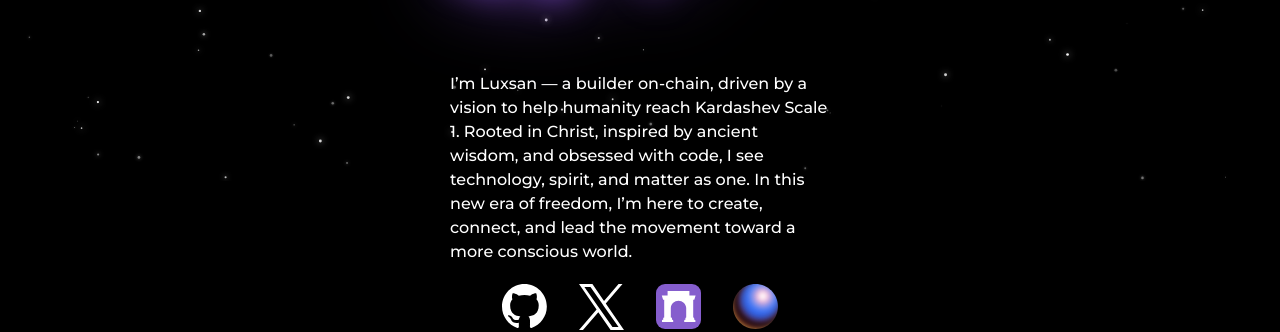
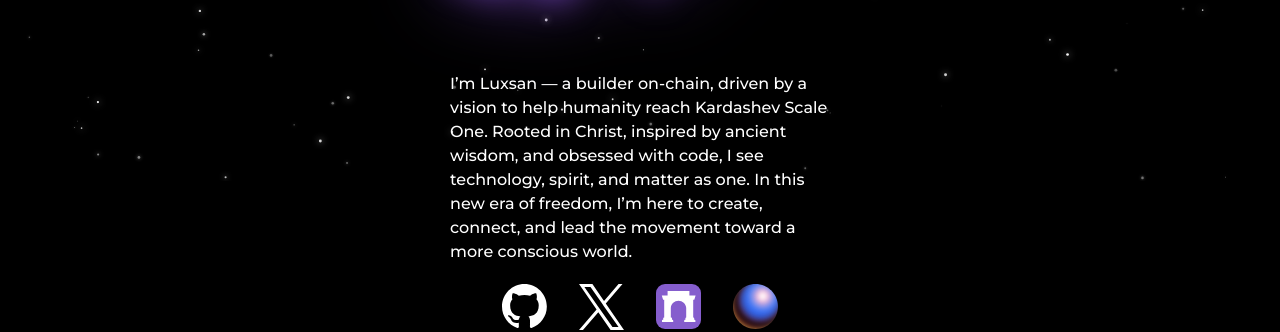
Before and after one commit to luxsan21/luxsan, a Next.js app: page / in a window 1280 px wide. Shown: the part 619-951 px from the top of the page. Built offline with nearby package versions, Linux system fonts and the light colour scheme.

Commit message:
1 to one

```diff
--- a/src/app/page.tsx
+++ b/src/app/page.tsx
@@ -10,7 +10,7 @@ export default function Home() {
           style={{ marginTop: '-1.2rem', color: '#fff', borderRadius: '0.75rem', padding: '0.75rem 1.25rem', lineHeight: 1.5, fontWeight: 500, wordBreak: 'break-word', overflowWrap: 'break-word' }}
         >
           I’m Luxsan — a builder on-chain, driven by a vision to help humanity
-          reach Kardashev Scale 1. Rooted in Christ, inspired by ancient wisdom,
+          reach Kardashev Scale One. Rooted in Christ, inspired by ancient wisdom,
           and obsessed with code, I see technology, spirit, and matter as one. In
           this new era of freedom, I’m here to create, connect, and lead the
           movement toward a more conscious world.
```
